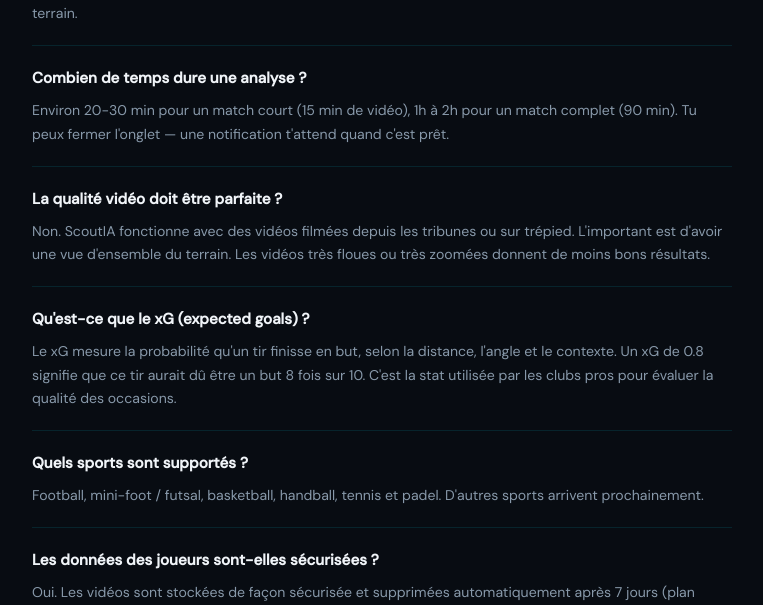
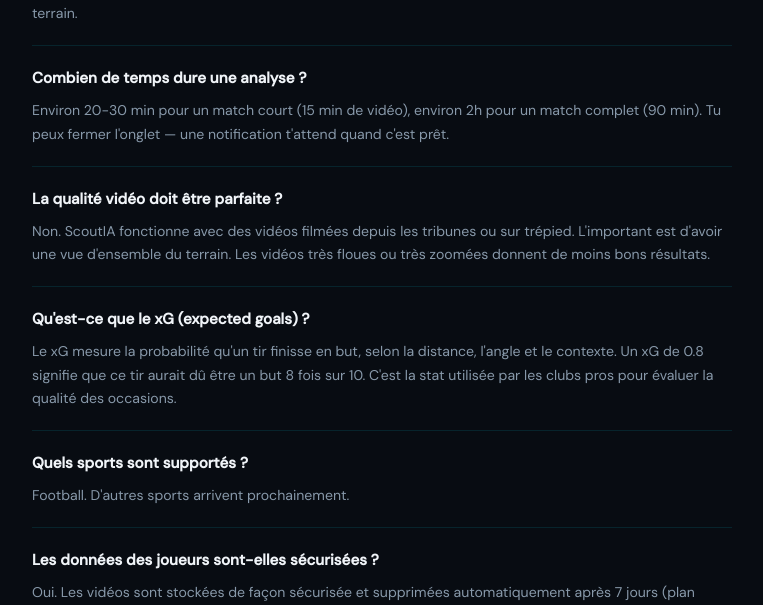
Before and after one commit to mikarocco-droid/ProjectAIMika, a Flask app: page /pricing in a window 1280 px wide. Shown: the part 1076-1681 px from the top of the page, without its empty margins (258-1021 px from the left). Run offline with Flask 3, Linux system fonts and the light colour scheme; some libraries are stand-ins or nearby versions.

Commit message:
Add files via upload

```diff
--- a/templates/pricing.html
+++ b/templates/pricing.html
@@ -145,7 +145,7 @@
 
     <div class="faq-item">
       <div class="faq-q">Combien de temps dure une analyse ?</div>
-      <div class="faq-a">Environ 20-30 min pour un match court (15 min de vidéo), 1h à 2h pour un match complet (90 min). Tu peux fermer l'onglet — une notification t'attend quand c'est prêt.</div>
+      <div class="faq-a">Environ 20-30 min pour un match court (15 min de vidéo), environ 2h pour un match complet (90 min). Tu peux fermer l'onglet — une notification t'attend quand c'est prêt.</div>
     </div>
 
     <div class="faq-item">
@@ -160,7 +160,7 @@
 
     <div class="faq-item">
       <div class="faq-q">Quels sports sont supportés ?</div>
-      <div class="faq-a">Football, mini-foot / futsal, basketball, handball, tennis et padel. D'autres sports arrivent prochainement.</div>
+      <div class="faq-a">Football. D'autres sports arrivent prochainement.</div>
     </div>
 
     <div class="faq-item">
```
